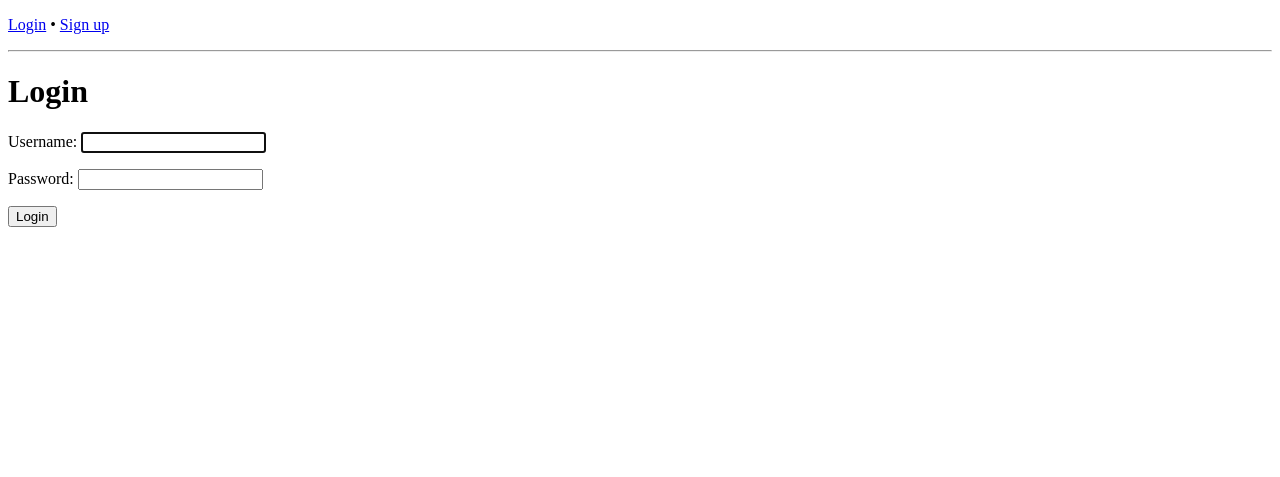
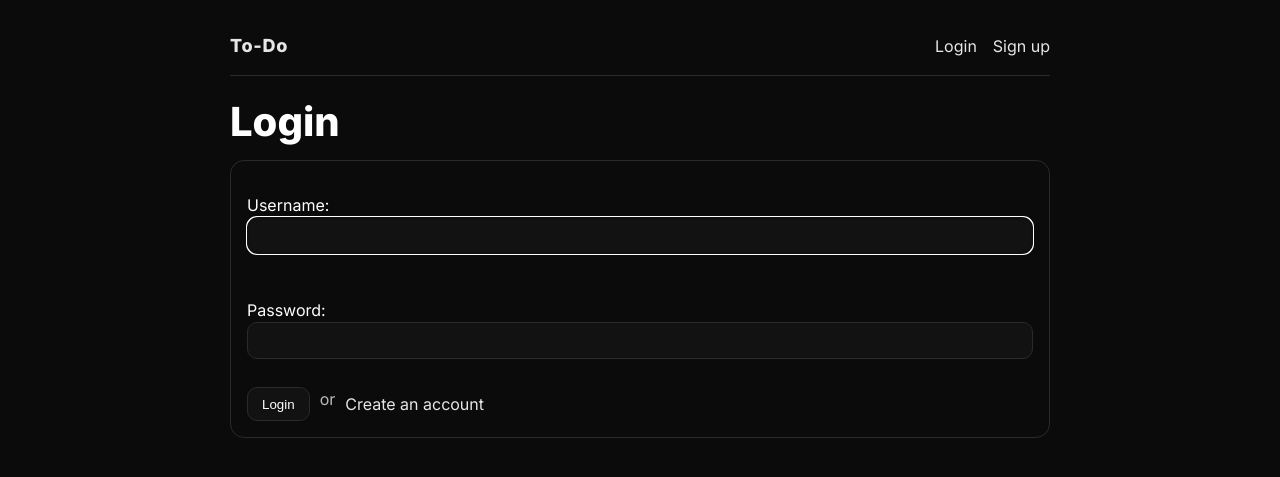
Before and after one commit to mjcolmenarez/devops-todo, a Django app: page /accounts/login/ in a window 1280 px wide. Shown: the top 477 px of the page. Run offline with Django 5.2, Linux system fonts and the light colour scheme.

Commit message:
add style to the to-do list

```diff
--- /dev/null
+++ b/tasks/static/css/styles.css
@@ -0,0 +1,63 @@
+/* Minimalist black & white with a modern font */
+:root {
+    --bg: #0b0b0b;
+    --text: #ffffff;
+    --muted: #b9b9b9;
+    --border: #2a2a2a;
+    --link: #e6e6e6;
+  }
+
+  * { box-sizing: border-box; }
+  html, body { margin:0; padding:0; }
+  body {
+    background: var(--bg);
+    color: var(--text);
+    font-family: "Inter", system-ui, -apple-system, Segoe UI, Roboto, Arial, sans-serif;
+    line-height: 1.5;
+  }
+
+  a { color: var(--link); text-decoration: none; }
+  a:hover { text-decoration: underline; }
+
+  .container { max-width: 860px; margin: 32px auto; padding: 0 20px; }
+
+  .nav { display: flex; align-items: center; justify-content: space-between; gap: 16px; margin-bottom: 16px; }
+  .brand { font-weight: 800; letter-spacing: 0.04em; font-size: 18px; }
+  .nav-actions { display: flex; gap: 16px; align-items: center; }
+
+  .hr { height:1px; background: var(--border); margin: 8px 0 24px; }
+
+  h1 { font-size: 40px; margin: 0 0 16px; line-height: 1.1; }
+  h2 { font-size: 24px; margin: 0 0 12px; }
+
+  .card { background: transparent; border: 1px solid var(--border); border-radius: 14px; padding: 16px; }
+
+  .list { list-style: none; padding:0; margin:0; display: grid; gap: 10px; }
+  .list li {
+    display: grid; grid-template-columns: auto 1fr auto auto; gap: 12px; align-items: center;
+    padding: 12px 14px; border: 1px solid var(--border); border-radius: 12px;
+  }
+
+  .btn, .linkbtn {
+    display: inline-flex; align-items: center; justify-content: center;
+    height: 34px; padding: 0 14px; border-radius: 10px; border: 1px solid var(--border);
+    background: #121212; color: var(--text); cursor: pointer;
+  }
+  .linkbtn { background: none; border: none; padding: 0; height: auto; color: var(--link); }
+
+  .toggle {
+    width: 34px; height: 34px; border-radius: 10px;
+    border: 1px solid var(--border); background: #121212; cursor: pointer;
+    font-weight: 700;
+  }
+
+  input[type="text"], input[type="password"], input[type="date"], textarea {
+    width: 100%; padding: 10px 12px; border-radius: 10px;
+    border: 1px solid var(--border); background: #121212; color: var(--text);
+  }
+
+  .form-grid { display: grid; gap: 12px; }
+  .actions { display: flex; gap: 10px; }
+
+  .muted { color: var(--muted); }
+  .done { color: var(--muted); text-decoration: line-through; }
--- a/tasks/templates/base.html
+++ b/tasks/templates/base.html
@@ -1,16 +1,33 @@
+{% load static %}
 <!doctype html>
 <html>
-  <head><meta charset="utf-8"><title>To-Do</title></head>
+  <head>
+    <meta charset="utf-8">
+    <title>To-Do</title>
+    <meta name="viewport" content="width=device-width, initial-scale=1">
+    <!-- Inter font -->
+    <link href="https://fonts.googleapis.com/css2?family=Inter:wght@400;600;800&display=swap" rel="stylesheet">
+    <link rel="stylesheet" href="{% static 'css/styles.css' %}">
+  </head>
   <body>
+    <div class="container">
+      <div class="nav">
+        <div class="brand"><a href="{% url 'tasks:list' %}">To-Do</a></div>
+        <div class="nav-actions">
           {% if user.is_authenticated %}
-      <form method="post" action="{% url 'logout' %}" style="display:inline">
+            <form method="post" action="{% url 'logout' %}">
               {% csrf_token %}
-        <button type="submit" style="background:none;border:none;padding:0;margin:0;color:#06c;text-decoration:underline;cursor:pointer;">Logout</button>
+              <button class="linkbtn" type="submit" aria-label="Logout">Logout</button>
             </form>
           {% else %}
-      <p><a href="{% url 'login' %}">Login</a> • <a href="{% url 'tasks:signup' %}">Sign up</a></p>
+            <a href="{% url 'login' %}">Login</a>
+            <a href="{% url 'tasks:signup' %}">Sign up</a>
           {% endif %}
-    <hr>
+        </div>
+      </div>
+      <div class="hr"></div>
+
       {% block content %}{% endblock %}
+    </div>
   </body>
 </html>
--- a/tasks/templates/registration/login.html
+++ b/tasks/templates/registration/login.html
@@ -1,10 +1,16 @@
 {% extends "base.html" %}
 {% block content %}
 <h1>Login</h1>
-<form method="post" action="{% url 'login' %}">
-  {% csrf_token %}
-  {{ form.as_p }}
-  <button type="submit">Login</button>
-  {% if next %}<input type="hidden" name="next" value="{{ next }}">{% endif %}
-</form>
+<div class="card">
+  <form method="post" action="{% url 'login' %}" class="form-grid">
+    {% csrf_token %}
+    {{ form.as_p }}
+    {% if next %}<input type="hidden" name="next" value="{{ next }}">{% endif %}
+    <div class="actions">
+      <button class="btn" type="submit">Login</button>
+      <span class="muted">or</span>
+      <a class="linkbtn" href="{% url 'tasks:signup' %}">Create an account</a>
+    </div>
+  </form>
+</div>
 {% endblock %}
```
Also changed, not shown: tasks/templates/registration/signup.html (+11 -5 lines), tasks/templates/tasks/confirm_delete.html (+8 -5 lines), tasks/templates/tasks/form.html (+10 -5 lines), tasks/templates/tasks/list.html (+14 -9 lines). Lines whose indentation alone changed are shown as unchanged.
